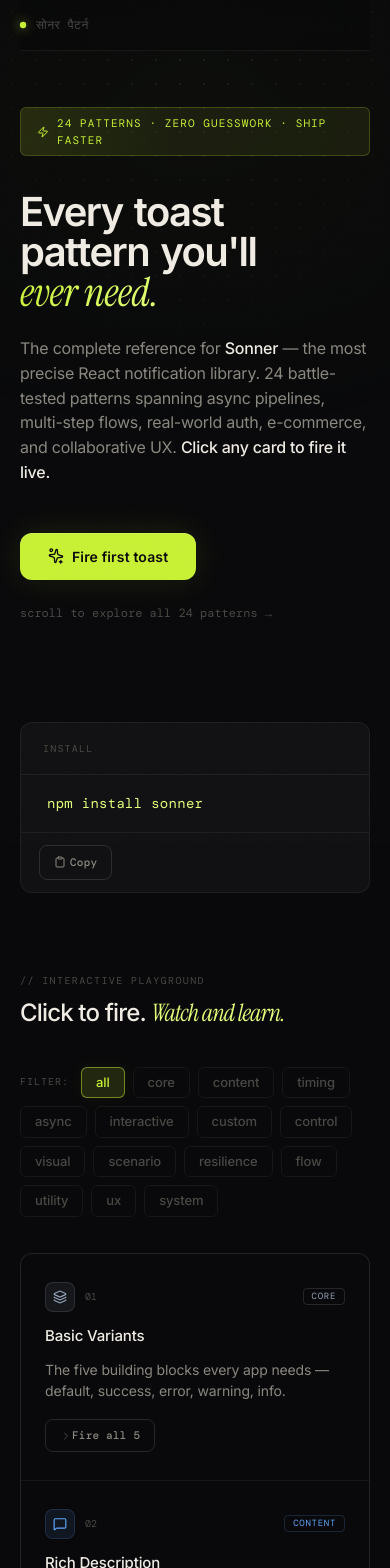
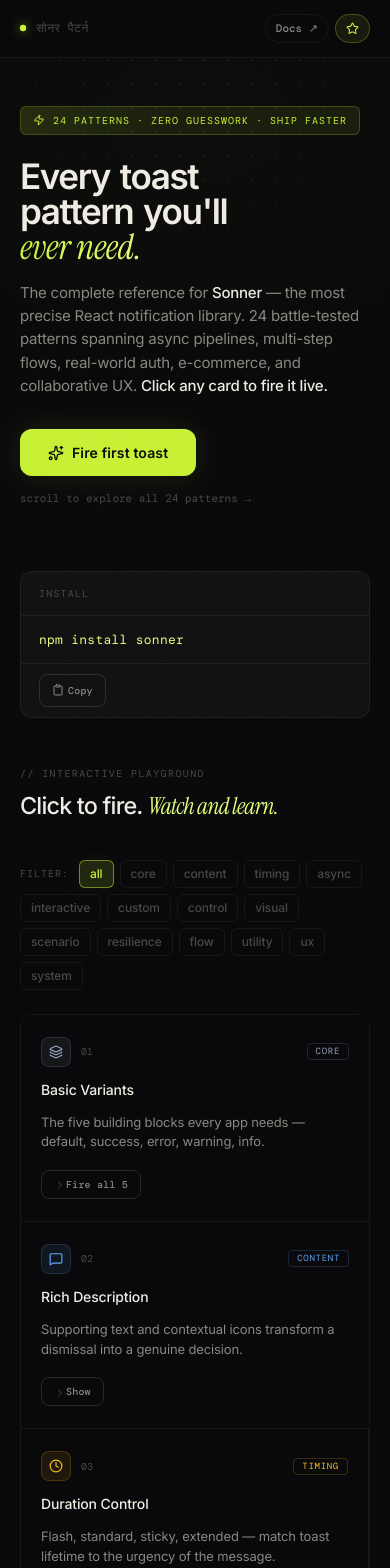
Before and after one commit to iampankajghosh/sonner-patterns, a React (Vite) app: page / in a window 390 px wide. Shown: the top 1568 px of the page. Built offline with nearby package versions, Linux system fonts and the light colour scheme; a web font is replaced by a local one.

Commit message:
feat: enhance responsive design across components and refactor header structure and styling.

```diff
--- a/src/App.tsx
+++ b/src/App.tsx
@@ -30,9 +30,9 @@
       <CursorGlow />
 
       <div className="page">
+        <Header navScrolled={navScrolled} />
+
         <div className="wrap">
-          <Header navScrolled={navScrolled} />
-
           <main>
             <Hero />
             <FilterGrid filter={filter} setFilter={setFilter} />
--- a/src/components/sections/Header.tsx
+++ b/src/components/sections/Header.tsx
@@ -10,13 +10,13 @@
 
 export function Header({ navScrolled }: HeaderProps) {
   return (
-    <header>
-      <motion.nav
-        className={`nav ${navScrolled ? "scrolled" : ""}`}
-        initial={{ opacity: 0, y: -10 }}
-        animate={{ opacity: 1, y: 0 }}
-        transition={{ duration: 0.5, ease: [0.22, 1, 0.36, 1] }}
-      >
+    <motion.header
+      className={`nav-header ${navScrolled ? "scrolled" : ""}`}
+      initial={{ opacity: 0, y: -10 }}
+      animate={{ opacity: 1, y: 0 }}
+      transition={{ duration: 0.5, ease: [0.22, 1, 0.36, 1] }}
+    >
+      <nav className="nav-inner">
         <Logo />
 
         <div className="nav-right">
@@ -39,10 +39,10 @@
             aria-label="Star sonner-patterns on GitHub"
           >
             <Star className="size-3" />
-            Star on GitHub
+            <span className="nav-pill-text">Star</span>
           </motion.a>
         </div>
-      </motion.nav>
-    </header>
+      </nav>
+    </motion.header>
   );
 }
--- a/src/components/sections/Hero.tsx
+++ b/src/components/sections/Hero.tsx
@@ -65,12 +65,7 @@
           transition={{ duration: 0.5, delay: 1.1, ease: [0.22, 1, 0.36, 1] }}
         >
           <MagneticButton variant="primary" onClick={basicVariants}>
-            <motion.div
-              animate={{ rotate: [0, 180, 360] }}
-              transition={{ duration: 3, repeat: Infinity, ease: "linear" }}
-            >
-              <Sparkles className="size-4" />
-            </motion.div>
+            <Sparkles className="size-4" />
             Fire first toast
           </MagneticButton>
           <span className="hero-note">
--- a/src/index.css
+++ b/src/index.css
@@ -61,7 +61,7 @@
   left: 0;
   height: 2px;
   background: linear-gradient(90deg, var(--accent), var(--accent2));
-  z-index: 100;
+  z-index: 10000;
   transform-origin: left;
   box-shadow: 0 0 12px var(--glow-strong);
 }
@@ -124,7 +124,7 @@
 }
 
 .animate-spin-slow {
-  animation: spin-slow 3s linear infinite;
+  animation: spin-slow 1.2s linear infinite;
 }
 
 .wrap {
@@ -135,25 +135,30 @@
   padding: 0 40px;
 }
 
-/* ── Nav (glassmorphism on scroll) ─────────────────────────────────────── */
-.nav {
+/* ── Nav header (sticky wrapper) ───────────────────────────────────────── */
+.nav-header {
   position: sticky;
   top: 0;
   z-index: 50;
+  backdrop-filter: blur(16px) saturate(1.2);
+  -webkit-backdrop-filter: blur(16px) saturate(1.2);
+  background: rgba(9,9,11,0.72);
+  border-bottom: 1px solid var(--border);
+  transition: border-color 0.3s ease, background 0.3s ease;
+}
+
+.nav-header.scrolled {
+  border-color: var(--borderhi);
+  background: rgba(9,9,11,0.88);
+}
+
+.nav-inner {
   display: flex;
   align-items: center;
   justify-content: space-between;
-  padding: 18px 0;
-  border-bottom: 1px solid var(--border);
-  backdrop-filter: blur(16px) saturate(1.2);
-  -webkit-backdrop-filter: blur(16px) saturate(1.2);
-  background: rgba(9,9,11,0.72);
-  transition: border-color 0.3s ease, background 0.3s ease;
-}
-
-.nav.scrolled {
-  border-color: var(--borderhi);
-  background: rgba(9,9,11,0.88);
+  padding: 18px 40px;
+  max-width: 1180px;
+  margin: 0 auto;
 }
 
 .logo {
@@ -556,8 +561,7 @@
 .grid {
   display: grid;
   grid-template-columns: repeat(3, 1fr);
-  gap: 1px;
-  background: var(--border);
+  gap: 0;
   border: 1px solid var(--border);
   border-radius: var(--r);
   overflow: hidden;
@@ -574,6 +578,16 @@
   transition: all 0.35s var(--ease-out-expo);
   position: relative;
   overflow: hidden;
+  border-right: 1px solid var(--border);
+  border-bottom: 1px solid var(--border);
+}
+
+.demo-card:nth-child(3n) {
+  border-right: none;
+}
+
+.demo-card:last-child {
+  border-right: none;
 }
 
 .demo-card::before {
@@ -937,25 +951,150 @@
 }
 
 /* ── Responsive ───────────────────────────────────────────────────────── */
+
+/* Tablet landscape / small desktop — hero single-col */
 @media (max-width: 1000px) {
-  .hero { grid-template-columns: 1fr; gap: 56px; }
+  .hero {
+    grid-template-columns: 1fr;
+    gap: 40px;
+    padding: 72px 0 56px;
+  }
   .toast-preview { display: none; }
 }
 
+/* Tablet portrait — 2-column grid */
 @media (max-width: 880px) {
   .grid { grid-template-columns: repeat(2, 1fr); }
+  .demo-card:nth-child(3n) { border-right: 1px solid var(--border); }
+  .demo-card:nth-child(2n) { border-right: none; }
 }
 
-@media (max-width: 520px) {
-  .grid { grid-template-columns: 1fr; }
+/* Mobile — everything stacks */
+@media (max-width: 600px) {
+  .wrap { padding: 0 20px; }
+  .nav-inner { padding: 14px 20px; }
+  .nav-right { gap: 6px; }
+  .nav-pill {
+    font-size: 11px;
+    padding: 5px 10px;
+  }
+  .nav-pill-star {
+    font-size: 11px;
+    padding: 5px 10px;
+  }
+  .nav-pill-text { display: none; }
+
+  .hero {
+    padding: 48px 0 36px;
+    gap: 28px;
+  }
+
+  .h1 {
+    font-size: clamp(32px, 9vw, 48px);
+    margin-bottom: 16px;
+  }
+
+  .hero-body {
+    font-size: 15px;
+    margin-bottom: 32px;
+  }
+
+  .hero-row {
+    gap: 14px;
+  }
+
+  .hero-note {
+    font-size: 11px;
+  }
+
+  .eyebrow {
+    font-size: 10px;
+    padding: 6px 12px;
+    margin-bottom: 24px;
+  }
+
+  .install {
+    flex-direction: column;
+    margin-bottom: 48px;
+  }
+  .install-lbl {
+    border-right: none;
+    border-bottom: 1px solid var(--border);
+    padding: 14px 18px;
+  }
+  .install-cmd {
+    padding: 14px 18px;
+    font-size: 13px;
+  }
+  .install-copy {
+    border-left: none;
+    border-top: 1px solid var(--border);
+    padding: 10px 18px;
+  }
+
+  .sec-h2 {
+    font-size: clamp(22px, 6vw, 32px);
+  }
+
+  .filters {
+    gap: 6px;
+    margin-bottom: 24px;
+  }
+
+  .filter-btn {
+    font-size: 12px;
+    padding: 4px 10px;
+  }
+
+  .grid {
+    grid-template-columns: 1fr;
+    margin-bottom: 64px;
+  }
+  .demo-card {
+    border-right: none;
+    padding: 22px 20px;
+  }
+
+  .card-title { font-size: 14px; }
+  .card-desc { font-size: 13px; }
+
+  .btn-ghost {
+    font-size: 10px;
+    padding: 6px 12px;
+  }
+
+  .footer {
+    flex-direction: column;
+    align-items: flex-start;
+    gap: 12px;
+    padding: 28px 0 40px;
+  }
+
+  .footer-l { font-size: 10px; }
+  .footer-r { font-size: 10px; }
 }
 
-@media (max-width: 600px) {
-  .wrap { padding: 0 20px; }
-  .hero { padding: 56px 0 44px; }
-  .nav-right { display: none; }
-  .install { flex-direction: column; }
-  .install-lbl { border-right: none; border-bottom: 1px solid var(--border); }
-  .install-copy { border-left: none; border-top: 1px solid var(--border); }
-  .footer { flex-direction: column; align-items: flex-start; }
+/* Very small phones */
+@media (max-width: 380px) {
+  .wrap { padding: 0 16px; }
+  .nav-inner { padding: 12px 16px; }
+
+  .h1 {
+    font-size: 28px;
+  }
+
+  .hero-body {
+    font-size: 14px;
+  }
+
+  .btn-primary {
+    font-size: 13px;
+    padding: 11px 22px;
+  }
+
+  .eyebrow {
+    font-size: 9px;
+    padding: 5px 10px;
+    gap: 6px;
+  }
 }
```
